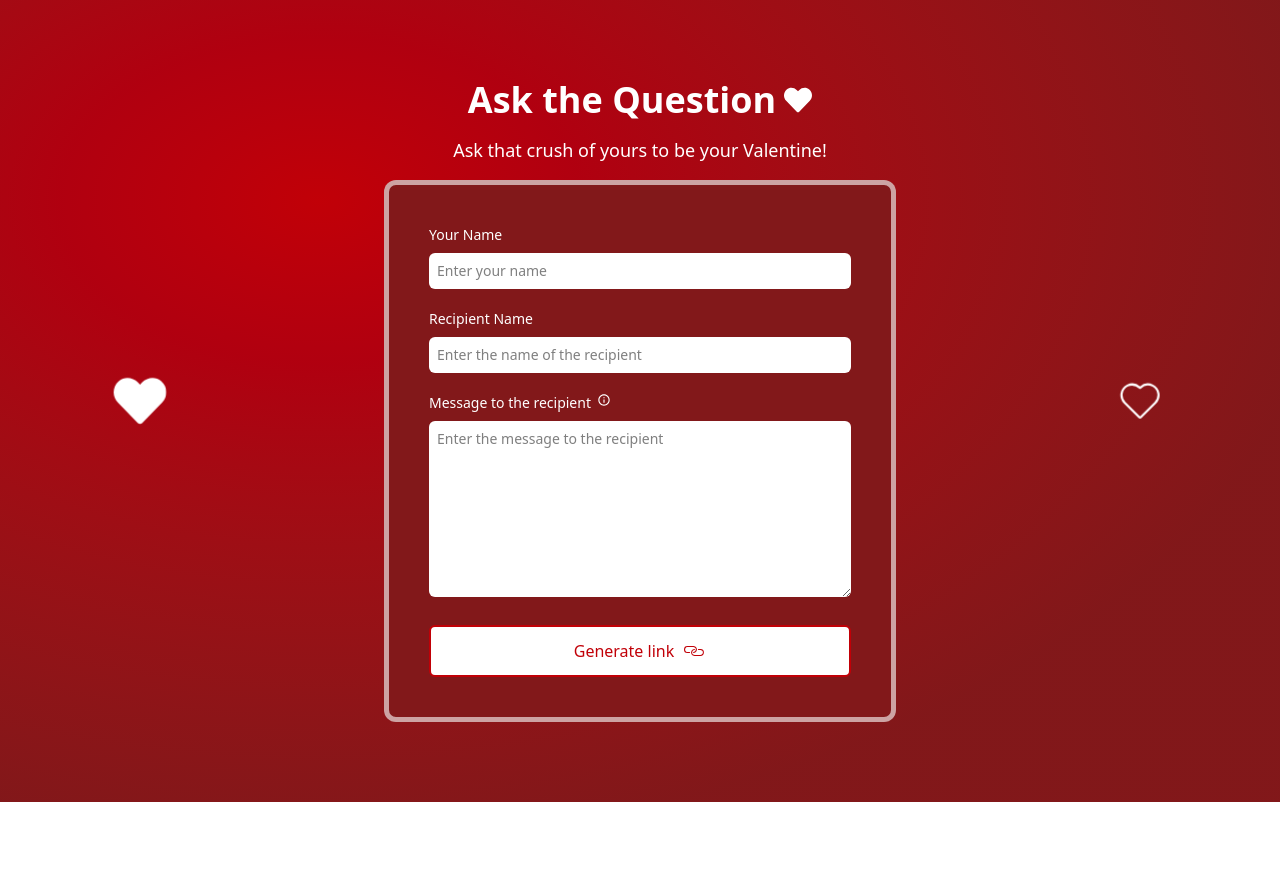
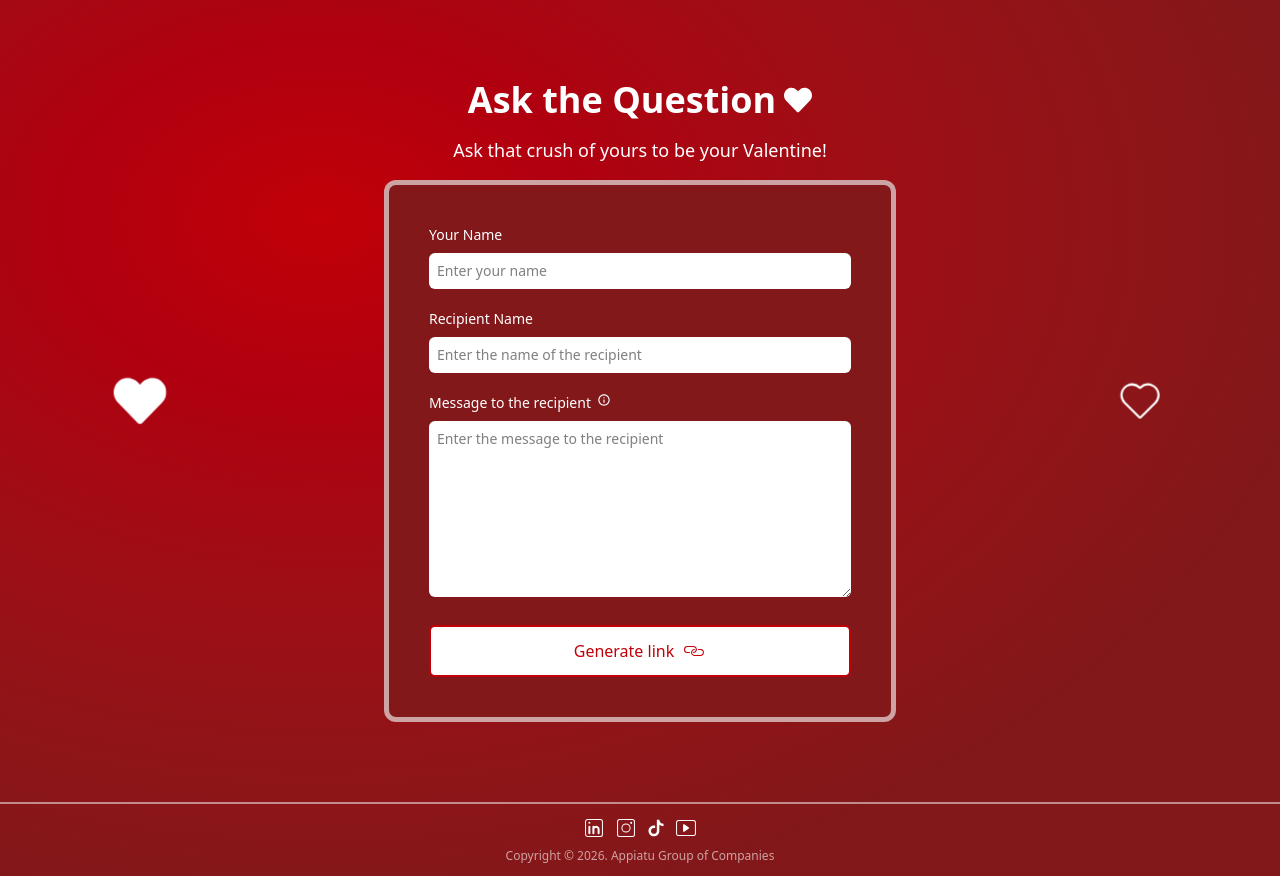
Before and after one commit to Jason-bolt/will_you_be_my_valentine, a React (Vite) app: page / in a window 1280 px wide. Before the commit the page ends 802 px from the top, so only its background shows below. Built offline with nearby package versions, Linux system fonts and the light colour scheme.

Commit message:
Added layout

```diff
--- a/src/App.tsx
+++ b/src/App.tsx
@@ -1,19 +1,38 @@
-import { BrowserRouter, Routes, Route } from "react-router-dom"
-import Home from "./pages/Home"
-import ValentineDisplay from "./pages/ValentineDisplay"
-import NotFound from "./pages/NotFound"
+import {
+  createBrowserRouter,
+  RouterProvider,
+} from "react-router-dom";
+import Home from "./pages/Home";
+import ValentineDisplay from "./pages/ValentineDisplay";
+import NotFound from "./pages/NotFound";
+import Layout from "./components/Layout";
+
+const router = createBrowserRouter([
+  {
+    path: "/",
+    element: <Layout />,
+    children: [
+      { index: true, element: <Home /> },
+      { path: "valentine/:messageToken", element: <ValentineDisplay /> },
+    ],
+  },
+  {
+    path: "/*",
+    element: <NotFound />,
+  },
+]);
 
 function App() {
-
   return (
-    <BrowserRouter>
-      <Routes>
-        <Route path="/" element={<Home />} />
-        <Route path="/valentine/:messageToken" element={<ValentineDisplay />} />
-        <Route path="*" element={<NotFound />} />
-      </Routes>
-    </BrowserRouter>
-  )
+    // <BrowserRouter>
+    //   <Routes>
+    //     <Route path="/" element={<Home />} />
+    //     <Route path="/valentine/:messageToken" element={<ValentineDisplay />} />
+    //     <Route path="*" element={<NotFound />} />
+    //   </Routes>
+    // </BrowserRouter>
+    <RouterProvider router={router} />
+  );
 }
 
-export default App
+export default App;
--- a/src/components/AcceptableResponse.tsx
+++ b/src/components/AcceptableResponse.tsx
@@ -2,6 +2,7 @@ import { FaHeart } from "react-icons/fa";
 import { useGSAP } from "@gsap/react";
 import gsap from "gsap";
 import LoveImage from "../assets/undraw_happy_fsrv.svg";
+import { Link } from "react-router-dom";
 
 const AcceptableResponse = ({
   senderName,
@@ -23,6 +24,13 @@ const AcceptableResponse = ({
         scale: 0.5,
         duration: 2,
       });
+      gsap.from("#getLink", {
+        opacity: 0,
+        delay: 3,
+        scale: 0.5,
+        duration: 1,
+        ease: "bounce.in",
+      });
     },
     { dependencies: [] },
   );
@@ -33,13 +41,20 @@ const AcceptableResponse = ({
         id="greatResponse"
         className="flex flex-col items-center justify-center gap-5 rounded-xl px-10 pt-32 pb-10 md:py-32"
       >
-        <h1 className="mb-5 text-5xl font-black text-white text-nowrap whitespace-nowrap">Yayyyyy!!!! 😍</h1>
+        <h1 className="mb-5 text-5xl font-black text-nowrap whitespace-nowrap text-white">
+          Yayyyyy!!!! 😍
+        </h1>
         <div className="w-full max-w-lg skew-2 bg-amber-100 p-5 text-red-700">
           <p className="text-sm">{senderMessage}</p>
           <p className="flex items-center justify-end-safe gap-2 text-xs font-bold text-nowrap whitespace-nowrap">
             {senderName} <FaHeart />
           </p>
         </div>
+      </div>
+      <div id="getLink" className="w-full pb-10 text-center">
+        <Link className="text-xs text-white underline" to={"/"}>
+          Get a question link here!
+        </Link>
       </div>
       <img
         id="loveImage"
--- /dev/null
+++ b/src/components/Layout.tsx
@@ -0,0 +1,40 @@
+import { CiInstagram, CiLinkedin, CiYoutube } from "react-icons/ci";
+import { RiTiktokFill } from "react-icons/ri";
+import { Link } from "react-router-dom";
+import { Outlet } from "react-router-dom";
+
+const Layout = () => {
+  return (
+    <section className="min-h-screen w-full bg-radial-[at_25%_25%] from-red-700 to-red-900 to-75% text-white">
+      <Outlet />
+      <footer className="flex w-full flex-col items-center justify-center gap-2 border-t-2 border-white/50 py-3">
+        <div className="flex items-center justify-center gap-2">
+          <Link
+            to={"https://www.linkedin.com/in/jason-appiatu/"}
+            target="_blank"
+          >
+            <CiLinkedin className="text-2xl" />
+          </Link>
+          <Link to={"https://www.instagram.com/appiatu_jason"} target="_blank">
+            <CiInstagram className="text-2xl" />
+          </Link>
+          <Link
+            to={"https://www.tiktok.com/@jasonkwameappiatu"}
+            target="_blank"
+          >
+            <RiTiktokFill className="text-xl" />
+          </Link>
+          <Link to={"https://www.youtube.com/@jasonappiatu"} target="_blank">
+            <CiYoutube className="text-2xl" />
+          </Link>
+        </div>
+        <p className="text-xs text-white/60">
+          Copyright &copy; {new Date().getFullYear()}. Appiatu Group of
+          Companies
+        </p>
+      </footer>
+    </section>
+  );
+};
+
+export default Layout;
--- a/src/components/Question.tsx
+++ b/src/components/Question.tsx
@@ -98,23 +98,27 @@ const Question = ({
 
   if (isLoading) {
     return (
-      <div className="flex items-center justify-center">
+      <div className="flex items-center justify-center px-4">
         <AiOutlineLoading className="size-6 animate-spin text-white" />
       </div>
     );
   }
 
   if (error) {
-    return <div className="text-white">Error: {error}. Redirecting...</div>;
+    return (
+      <div className="flex w-full items-center justify-center px-4">
+        <div className="my-48 text-3xl font-bold text-white">
+          Link has been tampered with, sending you home...
+        </div>
+      </div>
+    );
   }
-
-  console.log(areButtonsActive);
 
   return (
     <>
       <div
         id="question"
-        className="relative container mx-auto flex flex-col items-center justify-center gap-6 px-4 pt-28 pb-10 md:py-28"
+        className="md:pt- relative container mx-auto flex flex-col items-center justify-center gap-6 px-4 pt-28 pb-10 md:py-28"
       >
         <GiRose className="size-16 text-white" />
         <h1 className="rounded-md border border-dashed border-white p-5 text-center text-2xl font-bold">
@@ -137,8 +141,15 @@ const Question = ({
           </button>
         </div>
       </div>
-      <div id="questionIllustration" className="flex w-full items-center justify-center">
-        <img src={DeclarationOfLove} className="h-96 w-full" alt="Declaration of love" />
+      <div
+        id="questionIllustration"
+        className="flex w-full items-center justify-center"
+      >
+        <img
+          src={DeclarationOfLove}
+          className="h-96 w-full"
+          alt="Declaration of love"
+        />
       </div>
     </>
   );
--- a/src/pages/Home.tsx
+++ b/src/pages/Home.tsx
@@ -89,7 +89,7 @@ const Home = () => {
   });
 
   return (
-    <section className="min-h-screen w-full bg-radial-[at_25%_25%] from-red-700 to-red-900 to-75% text-white">
+    <section>
       <div className="relative container mx-auto flex flex-col items-center justify-center gap-4 px-4 py-20">
         <h1 className="flex items-center justify-center gap-2 text-center text-4xl font-bold">
           Ask the Question <FaHeart className="size-7 text-white" />
--- a/src/pages/ValentineDisplay.tsx
+++ b/src/pages/ValentineDisplay.tsx
@@ -24,7 +24,7 @@ const ValentineDisplay = () => {
   };
 
   return (
-    <section className="min-h-screen w-full bg-radial-[at_25%_25%] from-red-700 to-red-900 to-75% text-white">
+    <section className="min-h-screen">
       {showUnacceptableResponse && (
         <NotAcceptable setUnacceptableResponse={setUnacceptableResponse} />
       )}
```
